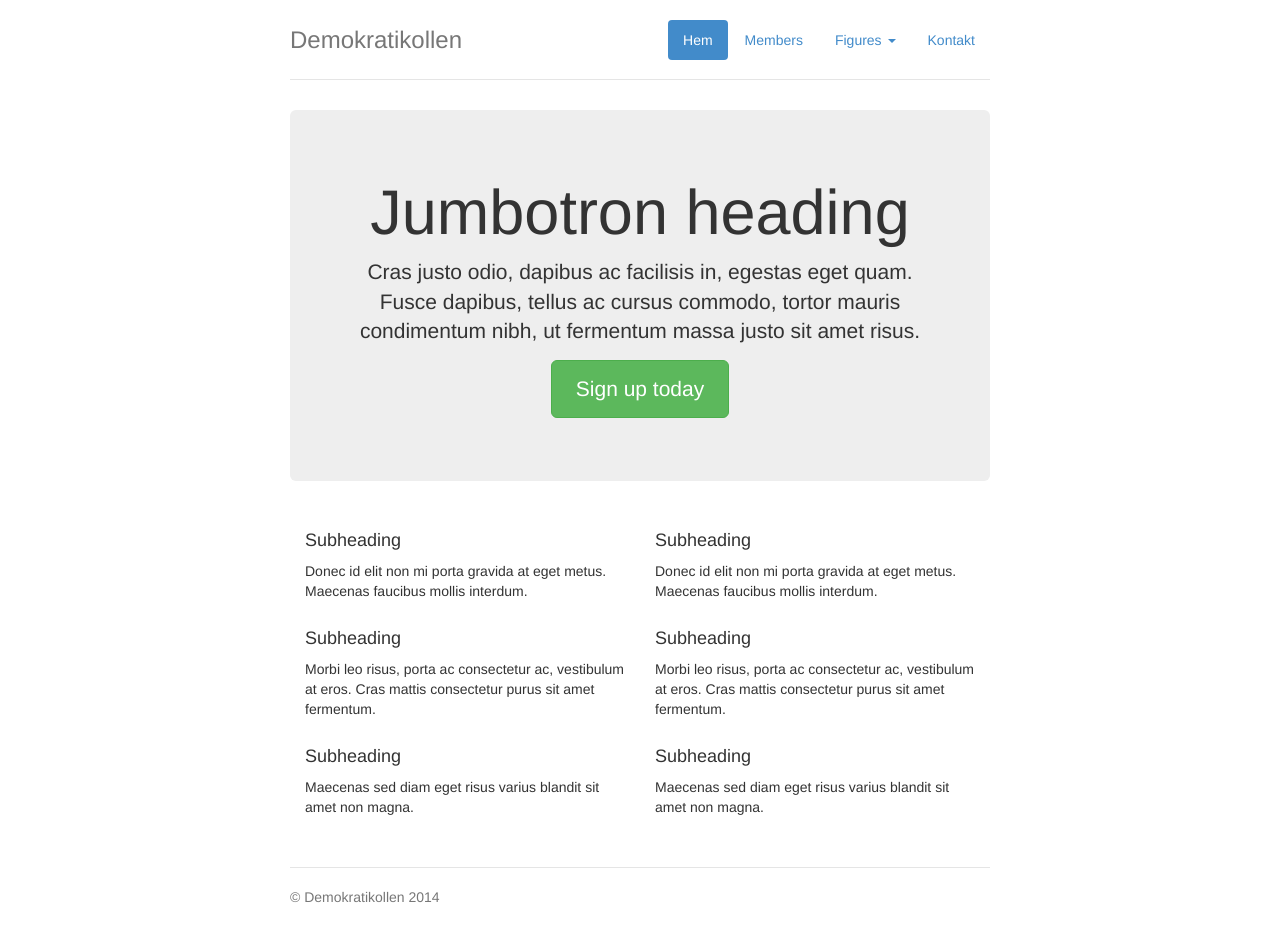
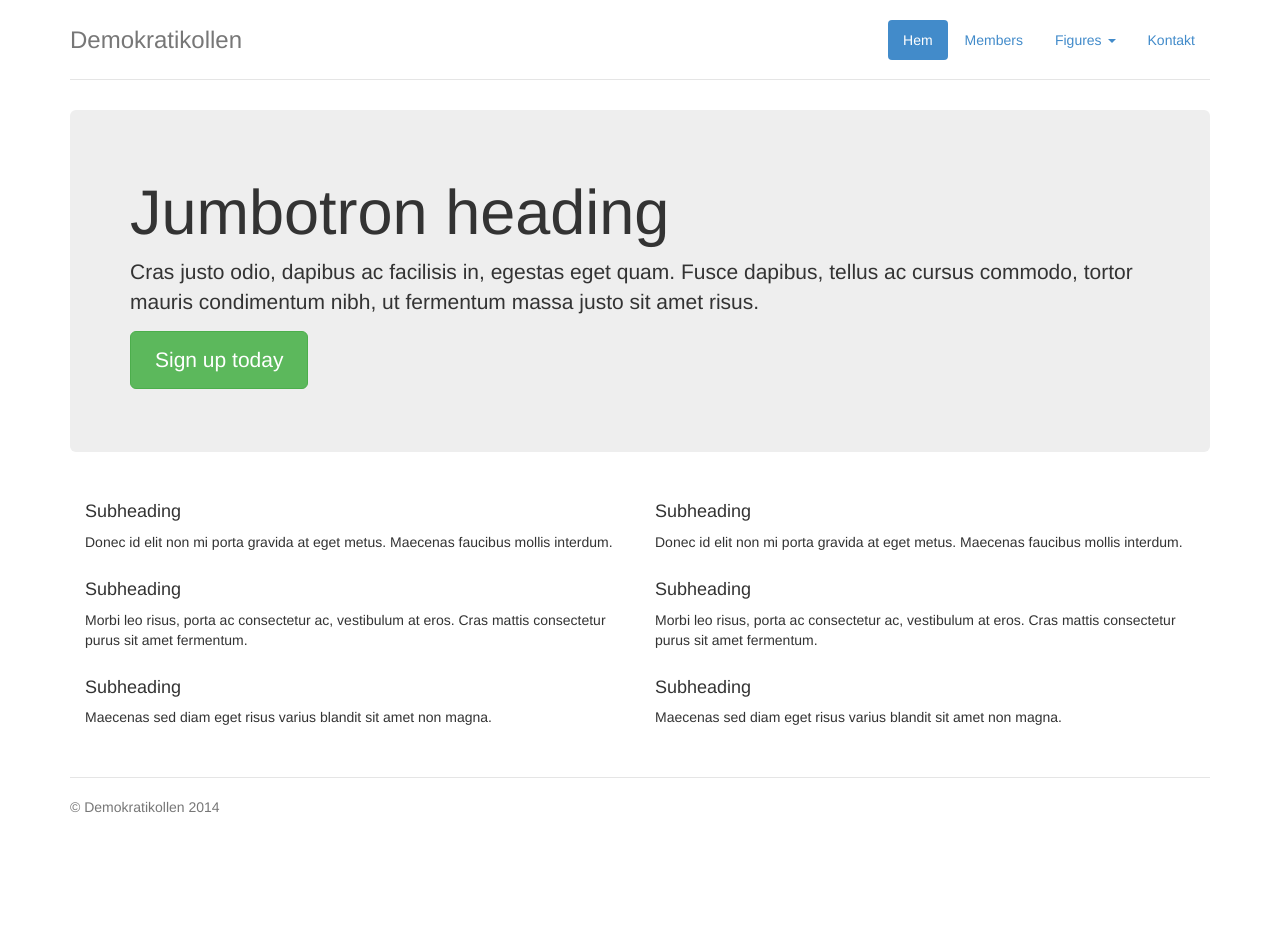
Before and after one commit to demokratikollen/demokratikollen, a Flask app: page / in a window 1280 px wide. After the commit the page ends 847 px from the top, so only its background shows below. Run offline with Flask 2, Linux system fonts and the light colour scheme; some libraries are stand-ins or nearby versions.

Commit message:
Remove max-width of page for more adaptive behavior

```diff
--- a/demokratikollen/www/app/static/css/jumbotron-narrow.css
+++ b/demokratikollen/www/app/static/css/jumbotron-narrow.css
@@ -31,15 +31,15 @@ body {
   border-top: 1px solid #e5e5e5;
 }
 
-/* Customize container */
-@media (min-width: 768px) {
+/*@media (min-width: 1200px) {
   .container {
-    max-width: 730px;
+    max-width: 1200px;
   }
-}
+}*/
+
 .container-narrow > hr {
   margin: 30px 0;
-}
+}*/
 
 /* Main marketing message and sign up button */
 .jumbotron {
```
